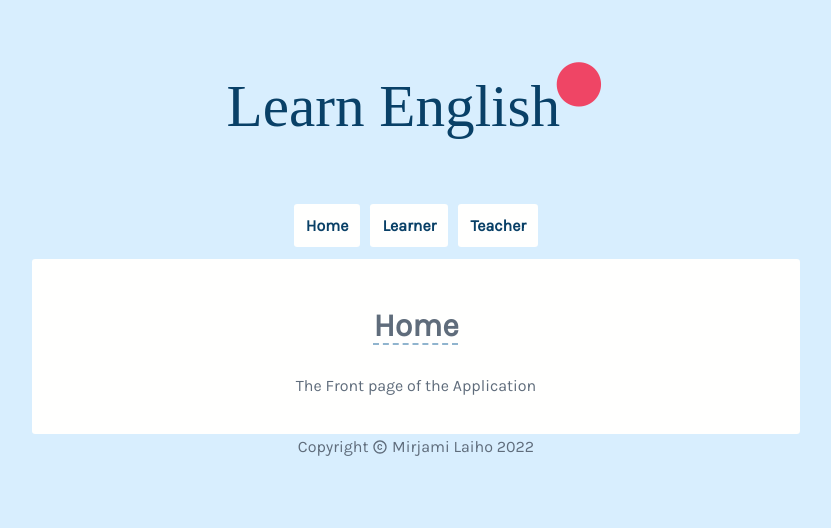
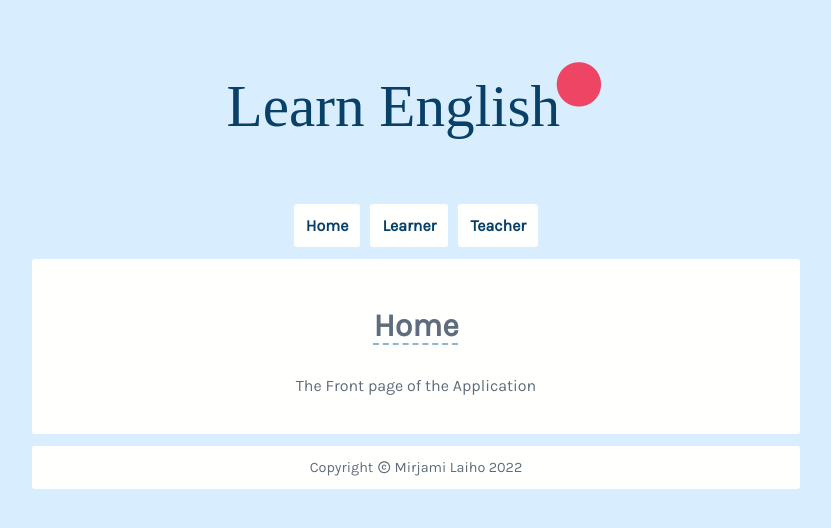
Before and after one commit to mirjamielisabet/fullstack-project-work, a React (Create React App) app in the folder frontend/: page / in a window 1280 px wide. Shown: the top 528 px of the page, without its empty margins (224-1055 px from the left). Built offline with nearby package versions, Linux system fonts and the light colour scheme; no server answers; a web font is replaced by a local one.

Commit message:
Edit App.css: add style for the footer

```diff
--- a/frontend/src/App.css
+++ b/frontend/src/App.css
@@ -76,3 +76,11 @@ h1 {
 .smalltext {
   font-size: 0.85em;
 }
+
+.footer {
+  background-color: #fffffe;
+  border-radius: 0.2em;
+  margin-top: 12px;
+  padding: 10px;
+  font-size: 0.9em;
+}
```
